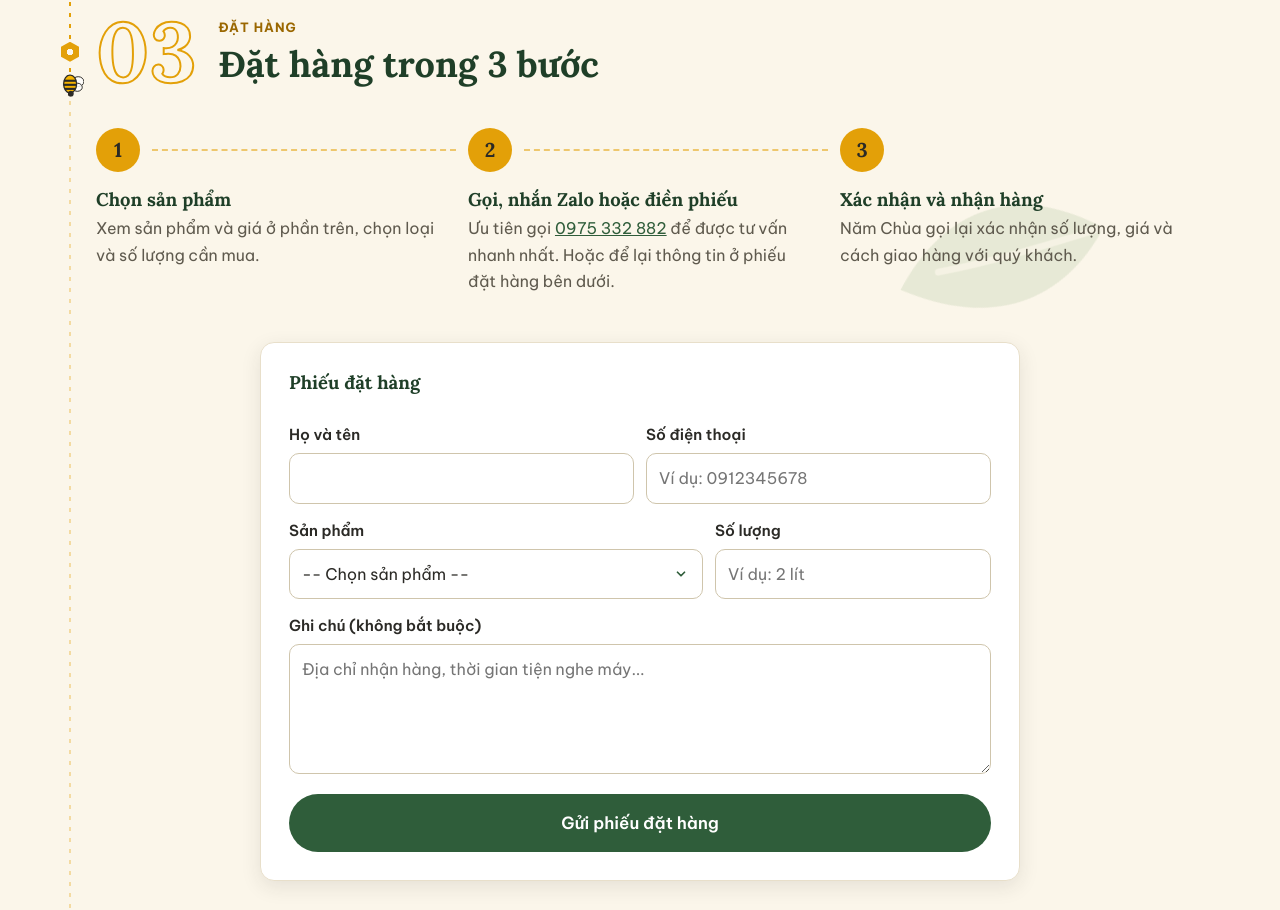
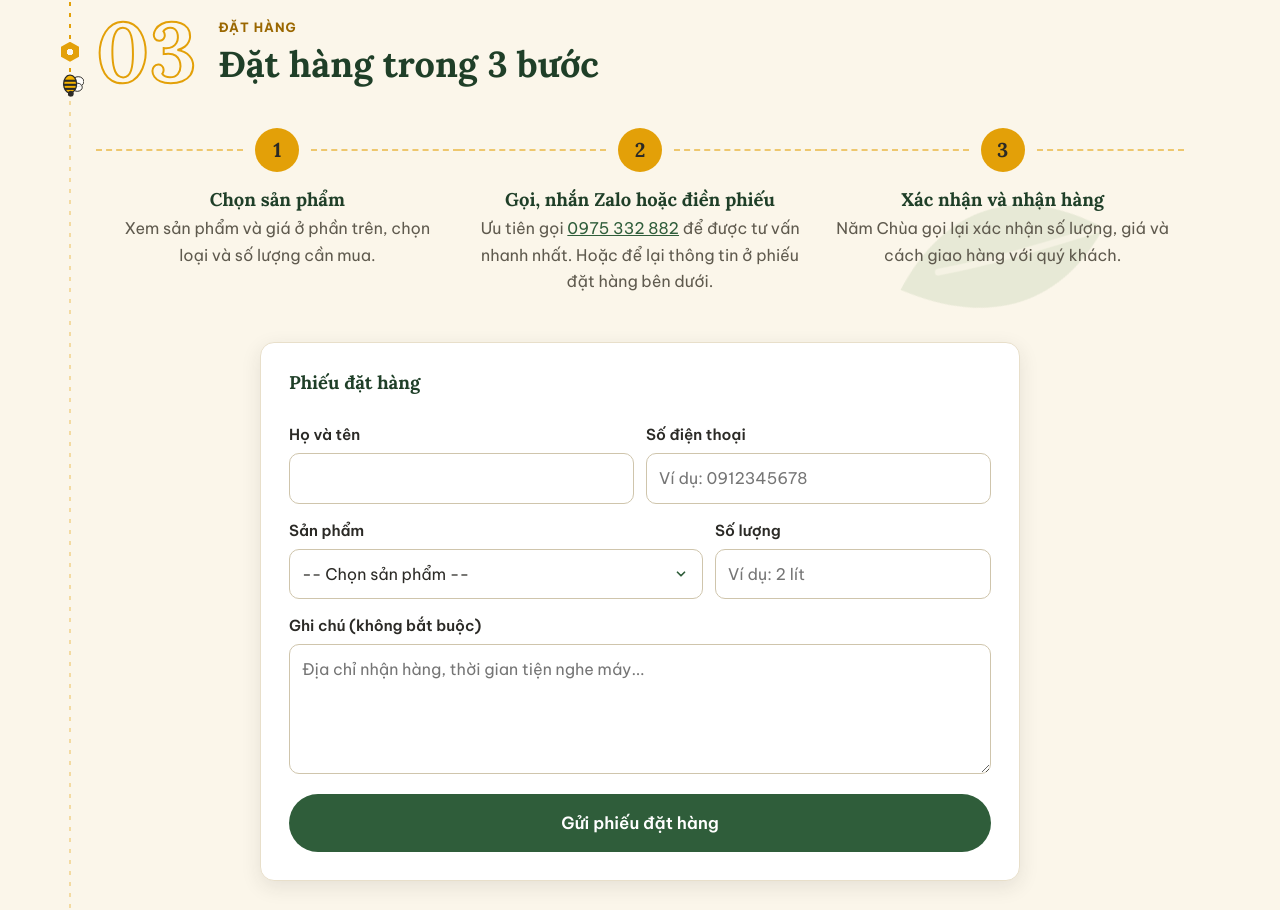
Before and after one commit to Huygitk5/LandingPage_5Chua, a website: page index.html in a window 1280 px wide. Shown: the part 2878-3788 px from the top of the page. Drawn offline with Linux system fonts and the light colour scheme.

Commit message:
Centre step numbers with dashed lines on both sides

```diff
--- a/assets/styles.css
+++ b/assets/styles.css
@@ -485,13 +485,15 @@ p { margin: 0 0 1em; }
 .steps .order-form { max-width: 760px; margin: 0 auto; }
 
 @media (min-width: 860px) {
-  .steps-list { grid-template-columns: repeat(3, 1fr); gap: 28px; margin-bottom: 48px; }
-  .steps-list li { padding-left: 0; padding-top: 60px; }
-  /* Nét đứt nối số của bước này sang bước sau */
-  .steps-list li:not(:last-child)::after {
-    content: ""; position: absolute; left: 56px; right: -16px; top: 21px;
-    border-top: 2px dashed rgba(227, 160, 8, 0.55);
+  /* Số canh giữa cột, nét đứt hai bên số; các cột sát nhau nên nét đứt nối liền giữa các số */
+  .steps-list { grid-template-columns: repeat(3, 1fr); gap: 0; margin-bottom: 48px; }
+  .steps-list li { padding: 60px 14px 0; text-align: center; }
+  .step-no { left: 50%; transform: translateX(-50%); }
+  .steps-list li::before, .steps-list li::after {
+    content: ""; position: absolute; top: 21px; border-top: 2px dashed rgba(227, 160, 8, 0.55);
   }
+  .steps-list li::before { left: 0; right: calc(50% + 34px); }
+  .steps-list li::after { left: calc(50% + 34px); right: 0; }
 }
 
 /* 08-contact.css */
--- a/src/css/07-how-to-order.css
+++ b/src/css/07-how-to-order.css
@@ -16,11 +16,13 @@
 .steps .order-form { max-width: 760px; margin: 0 auto; }
 
 @media (min-width: 860px) {
-  .steps-list { grid-template-columns: repeat(3, 1fr); gap: 28px; margin-bottom: 48px; }
-  .steps-list li { padding-left: 0; padding-top: 60px; }
-  /* Nét đứt nối số của bước này sang bước sau */
-  .steps-list li:not(:last-child)::after {
-    content: ""; position: absolute; left: 56px; right: -16px; top: 21px;
-    border-top: 2px dashed rgba(227, 160, 8, 0.55);
+  /* Số canh giữa cột, nét đứt hai bên số; các cột sát nhau nên nét đứt nối liền giữa các số */
+  .steps-list { grid-template-columns: repeat(3, 1fr); gap: 0; margin-bottom: 48px; }
+  .steps-list li { padding: 60px 14px 0; text-align: center; }
+  .step-no { left: 50%; transform: translateX(-50%); }
+  .steps-list li::before, .steps-list li::after {
+    content: ""; position: absolute; top: 21px; border-top: 2px dashed rgba(227, 160, 8, 0.55);
   }
+  .steps-list li::before { left: 0; right: calc(50% + 34px); }
+  .steps-list li::after { left: calc(50% + 34px); right: 0; }
 }
```
